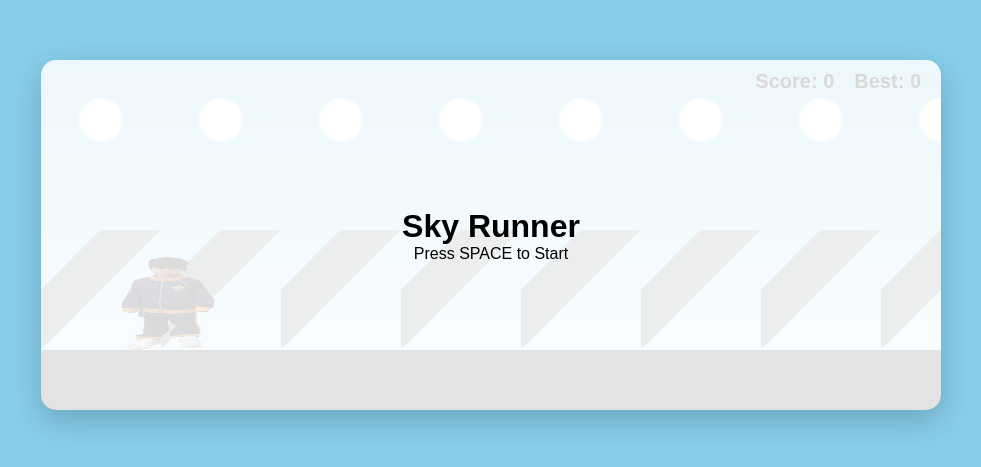
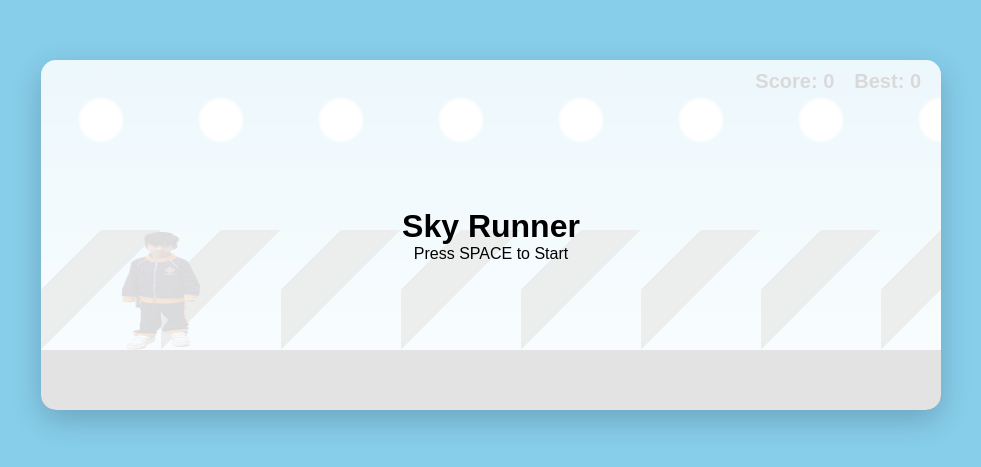
Before and after one commit to kalyanperumalla/Kellycomes-Running, a plain HTML site: page index.html in a window 1280 px wide. Shown: the part 165-632 px from the top of the page, without its empty margins (149-1130 px from the left). Drawn offline with Linux system fonts and the light colour scheme.

Commit message:
Update style.css

```diff
--- a/style.css
+++ b/style.css
@@ -60,8 +60,8 @@ body{
 }
 
 #player{
-    width:94px;
-    height:94px;
+    width:80px;
+    height:120px;
 
     position:absolute;
     left:80px;
```
